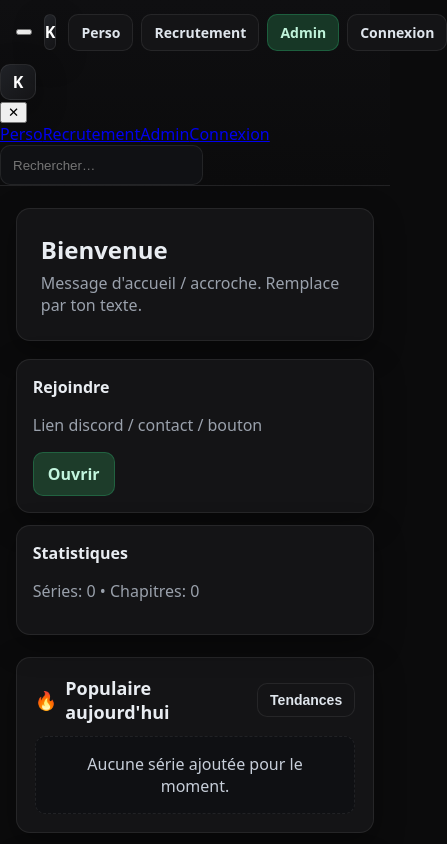
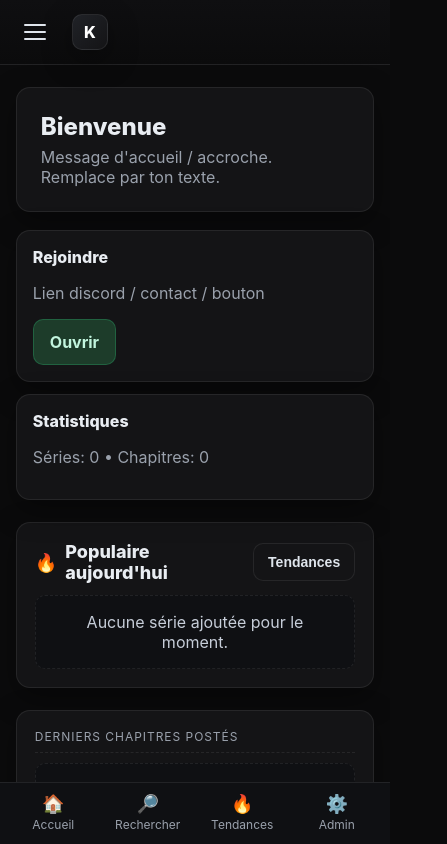
Before and after one commit to YungFritz/kyys-letters, a React (Vite) app: page / in a window 390 px wide. Shown: the top 844 px of the page, 447 px wide, since content can reach past the window. Built offline with nearby package versions, Linux system fonts and the light colour scheme.

Commit message:
Refactor CSS variables and improve styles

```diff
--- a/src/index.css
+++ b/src/index.css
@@ -7,8 +7,8 @@
   --muted: #9aa1ac;
   --text: #e9edf2;
   --accent: #29a86b;
-  --accent-2: #2f8fff;
   --shadow: 0 10px 30px rgba(0,0,0,.35);
+  --container-w: 1280px;
 }
 
 *{ box-sizing:border-box; }
@@ -17,29 +17,27 @@ body{
   margin:0;
   background: var(--bg);
   color: var(--text);
-  font-family: system-ui, -apple-system, Segoe UI, Roboto, Inter, Arial, sans-serif;
+  font-family: Inter, system-ui, -apple-system, Segoe UI, Roboto, Arial, sans-serif;
   -webkit-font-smoothing: antialiased;
   -moz-osx-font-smoothing: grayscale;
 }
-
-.muted{ color: var(--muted); }
+a{ color:inherit; }
 
 /* ===== Layout ===== */
 .container{
-  /* largeur qui ne “s’étire” pas */
-  max-width: 1280px;
-  width: min(96vw, 1280px);
+  max-width: var(--container-w);
+  width: min(96vw, var(--container-w));
   margin: 0 auto;
   padding: 0 8px;
 }
 
 .page-root{ min-height:100%; }
 
+.muted{ color: var(--muted); }
+
 /* ===== Header ===== */
 .site-header{
-  position: sticky;
-  top: 0;
-  z-index: 50;
+  position: sticky; top: 0; z-index: 50;
   background: linear-gradient(180deg, #0f0f11 0%, #0b0b0c 100%);
   border-bottom: 1px solid var(--border);
   backdrop-filter: blur(6px);
@@ -60,15 +58,15 @@ body{
   border:1px solid var(--border);
   box-shadow: var(--shadow);
 }
-.top-nav{
-  display:flex; gap:8px;
-}
+.brand.small{ width:30px; height:30px; font-size:14px; }
+
+.top-nav{ display:flex; gap:8px; }
 .chip{
   appearance:none;
   border:1px solid var(--border);
   background: var(--panel);
   color:#dfe5ec;
-  padding:8px 12px;
+  padding:10px 14px;
   border-radius:10px;
   text-decoration:none;
   font-weight:600;
@@ -83,20 +81,50 @@ body{
 
 .search-wrap{ margin-left:auto; }
 .search-input{
-  width: 360px;
-  max-width: 52vw;
+  width: 360px; max-width: 52vw;
   background: #101114;
   border:1px solid var(--border);
   color:#eaeef4;
-  height:40px;
+  height:42px;
   border-radius:10px;
   padding:0 12px;
 }
-@media (max-width: 900px){
-  .search-input{ width:220px; }
+
+/* ===== Burger (mobile) ===== */
+.burger{
+  display:none;
+  background:none; border:none; padding:8px; margin-right:6px;
 }
-@media (max-width: 700px){
-  .search-wrap{ display:none; }
+.burger span{
+  display:block; width:22px; height:2px; background:#dfe5ec; margin:5px 0; border-radius:2px;
+}
+
+/* ===== Drawer mobile ===== */
+.drawer{
+  position: fixed; inset: 0 auto 0 -280px; width: 280px; background: #0f1012;
+  border-right:1px solid var(--border);
+  transition: transform .25s ease; transform: translateX(0);
+  padding: 14px;
+  z-index: 70;
+}
+.drawer.open{ transform: translateX(280px); }
+.drawer-header{
+  display:flex; align-items:center; justify-content:space-between; margin-bottom:10px;
+}
+.drawer-close{
+  background:#16181c; color:#eaeef4; border:1px solid var(--border);
+  border-radius:10px; padding:6px 10px; font-weight:700;
+}
+.drawer-link{
+  display:block; padding:12px 10px; border-radius:10px; text-decoration:none;
+  color:#e6ebf2; border:1px solid var(--border); background:#131417; margin-bottom:8px;
+}
+.drawer-link.accent{
+  background:#173726; border-color: rgba(41,168,107,.35); color:#bff3da;
+}
+.drawer-search{ margin-top:10px; }
+.drawer-overlay{
+  position: fixed; inset: 0; background: rgba(0,0,0,.45); z-index: 60;
 }
 
 /* ===== Panels / Cards ===== */
@@ -108,17 +136,14 @@ body{
   padding: 18px;
 }
 
-.panel-title{
-  font-weight: 800;
-  margin-bottom: 8px;
-}
+.panel-title{ font-weight: 800; margin-bottom: 8px; }
 
 .btn-accent{
   display:inline-block;
   background: #1d3c2a;
   color:#c2f5de;
   border:1px solid rgba(41,168,107,.35);
-  padding:10px 14px;
+  padding:12px 16px;
   border-radius:10px;
   text-decoration:none;
   font-weight:700;
@@ -141,7 +166,7 @@ body{
 }
 .hero-title{
   margin:0 0 6px 0;
-  font-size: clamp(24px, 3vw, 34px);
+  font-size: clamp(24px, 4.5vw, 34px);
   font-weight: 800;
 }
 .hero-sub{ margin:0; color:var(--muted); }
@@ -193,20 +218,17 @@ body{
   color:#aeb6c3;
   border-bottom:1px solid var(--border);
 }
-.card-cover img{
-  width:100%; height:100%; object-fit:cover;
-}
+.card-cover img{ width:100%; height:100%; object-fit:cover; }
 .card-body{ padding:12px; display:grid; gap:6px; }
 .card-title{ font-weight:800; }
 .card-meta{
-  display:flex; align-items:center; gap:8px;
-  justify-content: space-between;
+  display:flex; align-items:center; gap:8px; justify-content: space-between;
 }
 .pill{
   display:inline-block;
   background:#10161f;
   border:1px solid var(--border);
-  padding:4px 8px;
+  padding:6px 10px;
   border-radius:999px;
   font-size:12px;
   color:#cdd5df;
@@ -220,9 +242,7 @@ body{
   margin-top: 22px;
 }
 @media (max-width: 900px){
-  .grid-hero, .grid-latest{
-    grid-template-columns: 1fr;
-  }
+  .grid-hero, .grid-latest{ grid-template-columns: 1fr; }
 }
 
 .section-caption{
@@ -254,7 +274,7 @@ body{
 .stats-row{
   display:flex; justify-content:space-between; align-items:center;
   border-bottom:1px dashed var(--border);
-  padding:8px 0;
+  padding:10px 0;
 }
 
 /* état vide */
@@ -269,8 +289,31 @@ body{
 
 /* footer */
 .footer{
-  margin: 28px 0 32px;
+  margin: 28px 0 86px; /* 86px pour laisser la place à la bottom-nav */
   text-align:center;
   font-size: 14px;
   color: var(--muted);
 }
+
+/* ===== Bottom nav (mobile) ===== */
+.bottom-nav{
+  position: fixed; left:0; right:0; bottom:0; z-index:60;
+  display:none;
+  background:#0f1013;
+  border-top:1px solid var(--border);
+  padding: 6px 10px;
+}
+.bottom-item{
+  flex:1; text-align:center; text-decoration:none;
+  color:#e7ecf3; display:flex; flex-direction:column; gap:4px; align-items:center;
+  padding:6px 4px;
+}
+.bottom-nav .bi{ font-size:18px; line-height:18px; }
+.bottom-nav .bt{ font-size: 12px; color: var(--muted); }
+
+@media (max-width: 700px){
+  .bottom-nav{ display:flex; gap: 8px; }
+  .search-wrap{ display:none; }
+  .top-nav{ display:none; }
+  .burger{ display:block; }
+}
```
